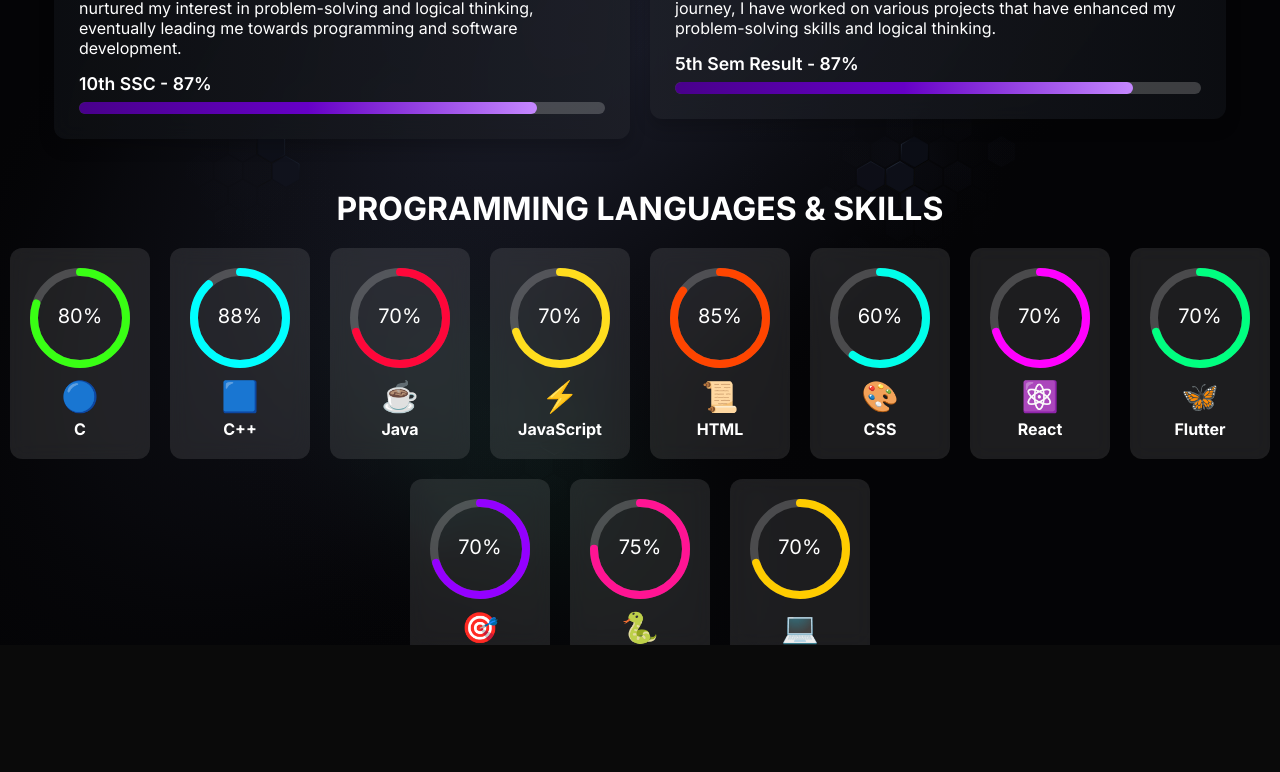
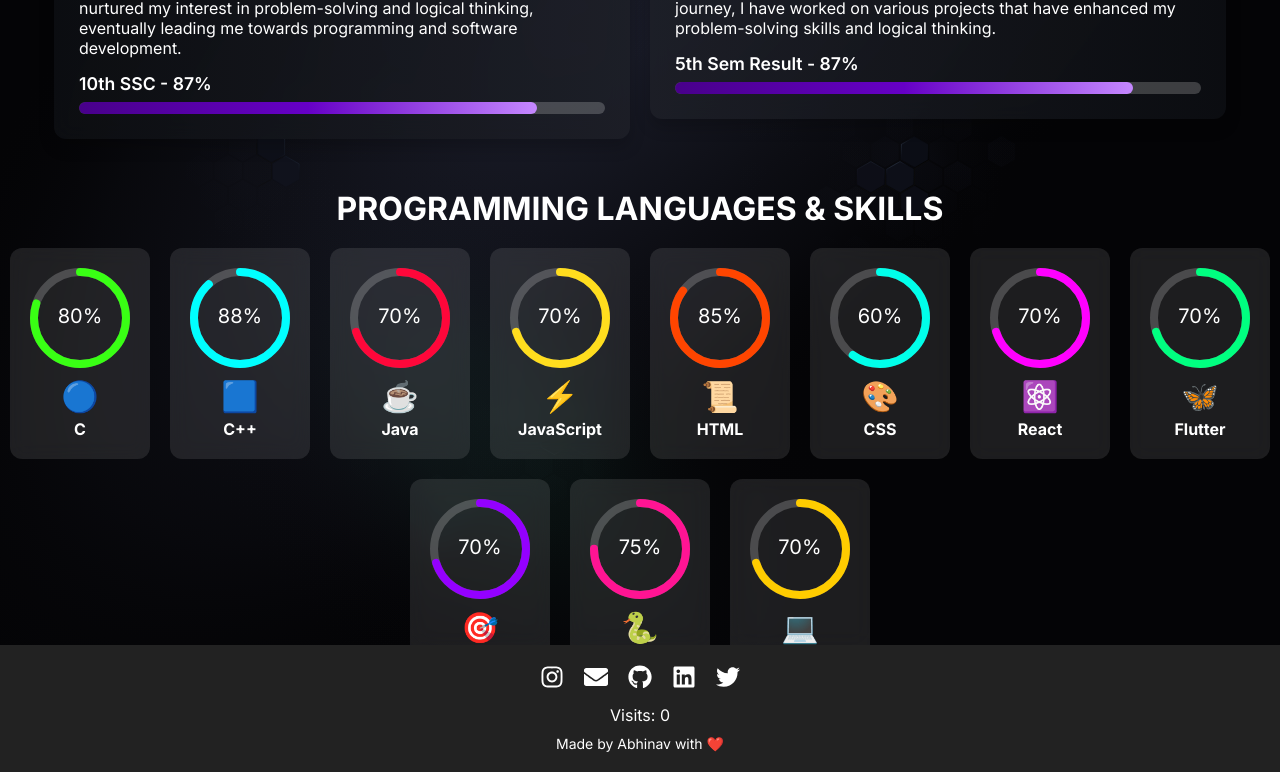
Before and after one commit to thakurabhinav22/my_resume, a React (Create React App) app: page / in a window 1280 px wide. Shown: the part 1825-2597 px from the top of the page. Before the commit the page ends 2470 px from the top, so only its background shows below. Built offline with nearby package versions, Linux system fonts and the light colour scheme.

Commit message:
Added Footer

```diff
--- a/src/Pages/Home/Home.css
+++ b/src/Pages/Home/Home.css
@@ -166,7 +166,60 @@
     mix-blend-mode: screen;
     background: transparent;
 }
+/* Fotter */
 
+.footer {
+    background: #222;
+    color: white;
+    text-align: center;
+    padding: 20px;
+    position: relative;
+}
+
+.social-icons {
+    display: flex;
+    justify-content: center;
+    gap: 20px;
+    margin-bottom: 10px;
+}
+
+.social-icons a {
+    color: white;
+    font-size: 24px;
+    transition: 0.3s;
+}
+
+.social-icons a:hover {
+    color: #00d4ff;
+    transform: scale(1.1);
+}
+
+.visit-counter {
+    font-size: 16px;
+    margin-top: 10px;
+}
+
+.made-by {
+    margin-top: 10px;
+    font-size: 14px;
+}
+
+@media (max-width: 600px) {
+    .footer{
+        padding-bottom: 100px;
+    }
+    .social-icons {
+        gap: 15px;
+    }
+
+    .social-icons a {
+        font-size: 20px;
+    }
+
+    .visit-counter, .made-by {
+        font-size: 13px;
+    }
+}
 /* Responsive Design */
 @media (max-width: 1024px) {
     .lander-view {
--- a/src/Pages/Home/Home.jsx
+++ b/src/Pages/Home/Home.jsx
@@ -10,7 +10,7 @@
 import "./Home.css";
 import "react-circular-progressbar/dist/styles.css";
 import menu_icon from "../../assets/images/menu.svg"
-import { FaHome, FaUser, FaGraduationCap, FaProjectDiagram } from 'react-icons/fa';
+import { FaHome, FaUser, FaGraduationCap, FaProjectDiagram,FaInstagram, FaEnvelope, FaGithub, FaLinkedin, FaTwitter} from 'react-icons/fa';
 
 export default function Home() {
     const navigate = useNavigate();
@@ -91,7 +91,7 @@
         return () => timers.forEach((timer) => clearTimeout(timer));
     }, []);
     return (
-        <div id="home"className='home-container'>
+        <div id="home" className='home-container'>
             <img className="home-intro-lander-img" src={background} alt="Background" />
             <nav className="home-nav">
                 <h2 className="nav-logo">Abhinav Thakur</h2>
@@ -102,6 +102,7 @@
                     <li><a href="#about">About Me</a></li>
                     <li><a href="#edu">Education</a></li>
                     <li><a href="#projects">Projects</a></li>
+                    <li><a href="#contact">Contact </a></li>
                 </ul>
 
                 {/* GitHub Button */}
@@ -275,6 +276,29 @@
                 </div>
             </section> */}
 
+            <footer id="contact"className="footer">
+                <div className="social-icons">
+                    <a href="https://www.instagram.com/abhi9av_thakur" target="_blank" rel="noopener noreferrer">
+                        <FaInstagram />
+                    </a>
+                    <a href="mailto:abhinavthakurv22@gmail.com" target="_blank" rel="noopener noreferrer">
+                        <FaEnvelope />
+                    </a>
+                    <a href="https://github.com/thakurabhinav22" target="_blank" rel="noopener noreferrer">
+                        <FaGithub />
+                    </a>
+                    <a href="https://www.linkedin.com/in/thakurabhinav22" target="_blank" rel="noopener noreferrer">
+                        <FaLinkedin />
+                    </a>
+                    <a href="https://x.com/thakurabhinav22" target="_blank" rel="noopener noreferrer">
+                        <FaTwitter />
+                    </a>
+                </div>
+
+                <div className="visit-counter">Visits: 0</div>
+                <div className="made-by">Made by Abhinav with ❤️</div>
+            </footer>
+
 
         </div>
     );
```
